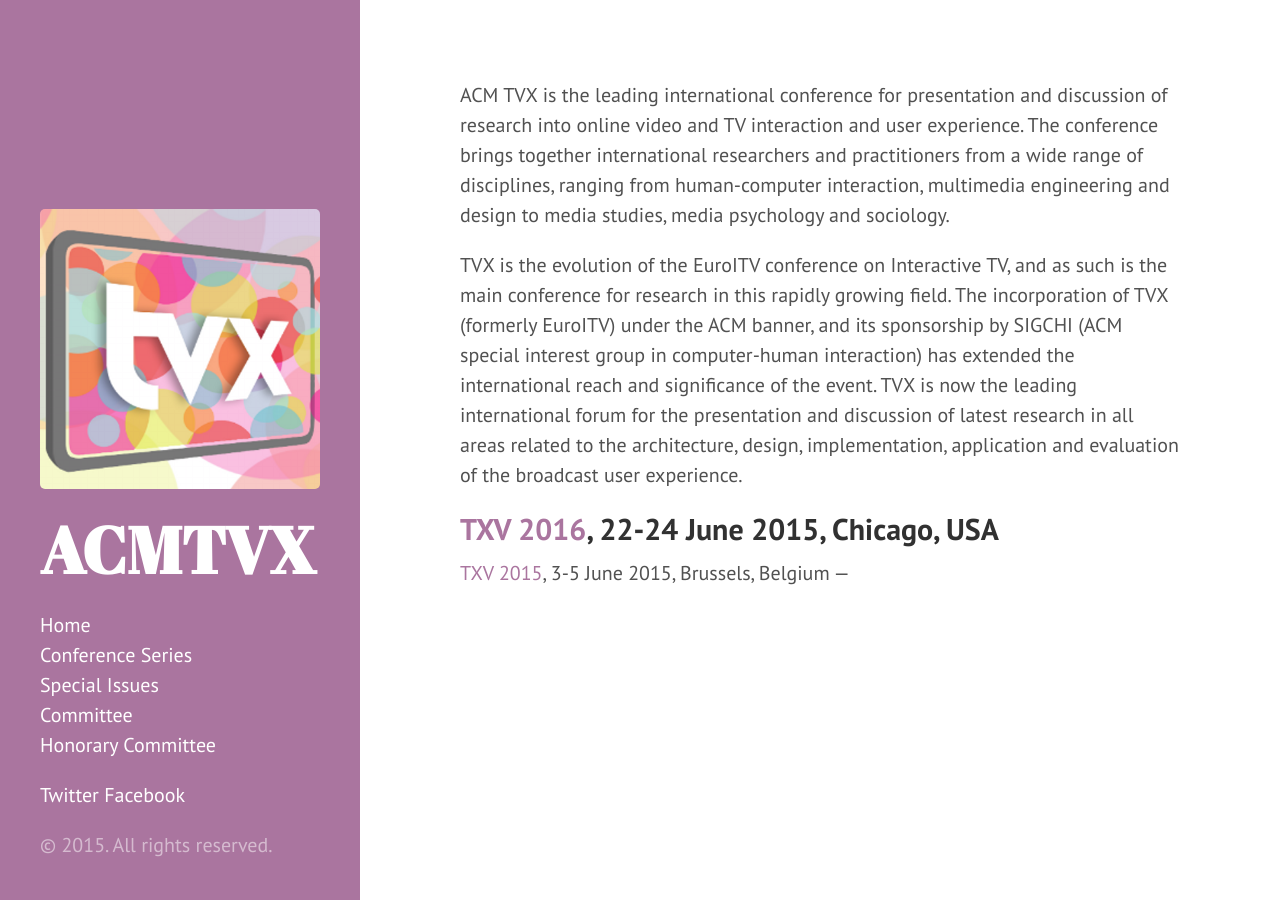
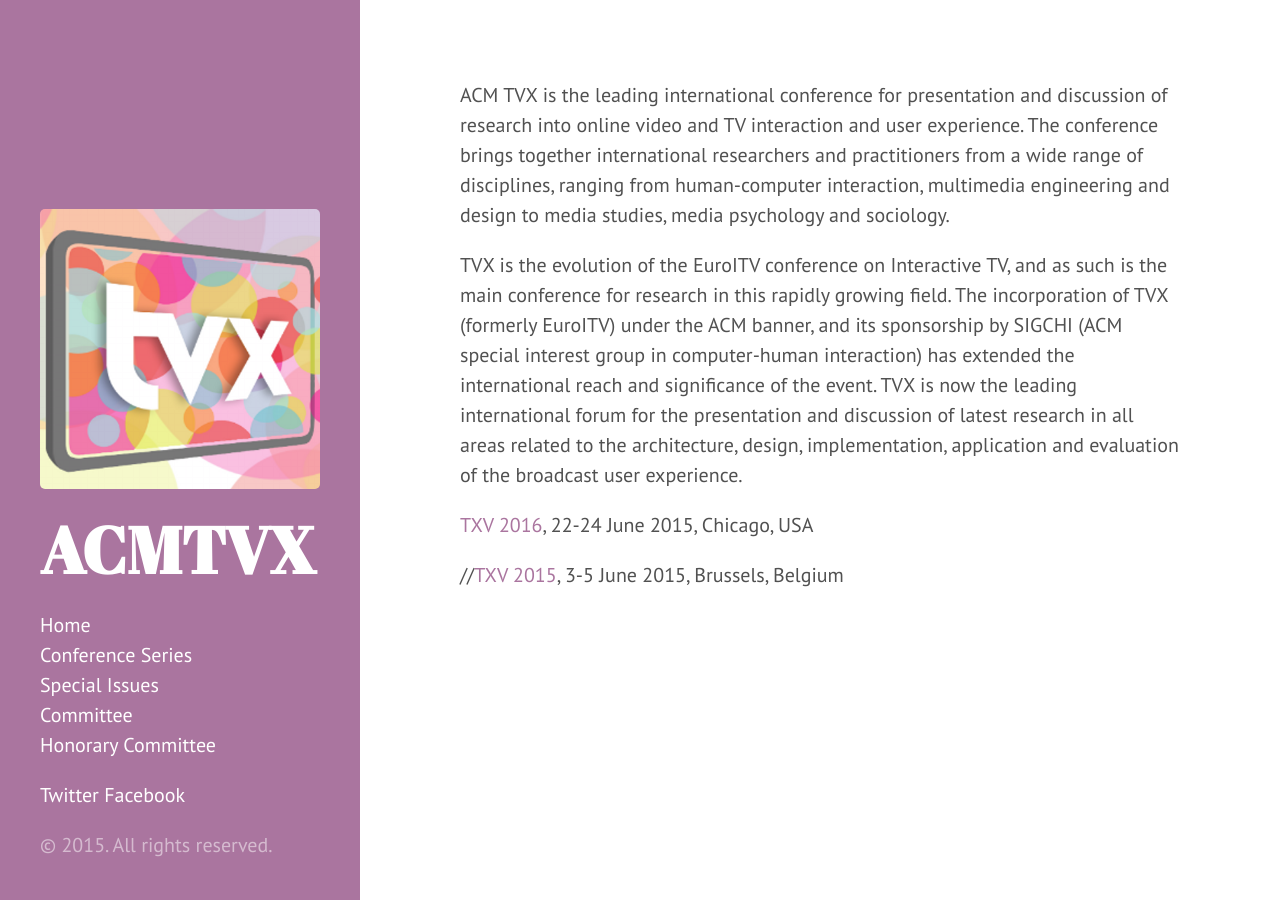
Before and after one commit to acmtvx/www, a Jekyll site: the page built from index.md, in a window 1280 px wide. Built offline with Jekyll 4.4.1, drawn with Linux system fonts in a browser that asks for light colours; Markdown is read by kramdown in place of the engine named in the settings.

```diff
--- a/index.md
+++ b/index.md
@@ -8,6 +8,5 @@ ACM TVX is the leading international conference for presentation and discussion
 TVX is the evolution of the EuroITV conference on Interactive TV, and as such is the main conference for research in this rapidly growing field.  The incorporation of TVX (formerly EuroITV) under the ACM banner, and its sponsorship by SIGCHI (ACM special interest group in computer-human interaction) has extended the international reach and significance of the event. TVX is now the leading international forum for the presentation and discussion of latest research in all areas related to the architecture, design, implementation, application and evaluation of the broadcast user experience.
 
 [TXV 2016](http://tvx2016.com/), 22-24 June 2015, Chicago, USA
----
-[TXV 2015](http://tvx2015.com/), 3-5 June 2015, Brussels, Belgium
----
+
+//[TXV 2015](http://tvx2015.com/), 3-5 June 2015, Brussels, Belgium
```
